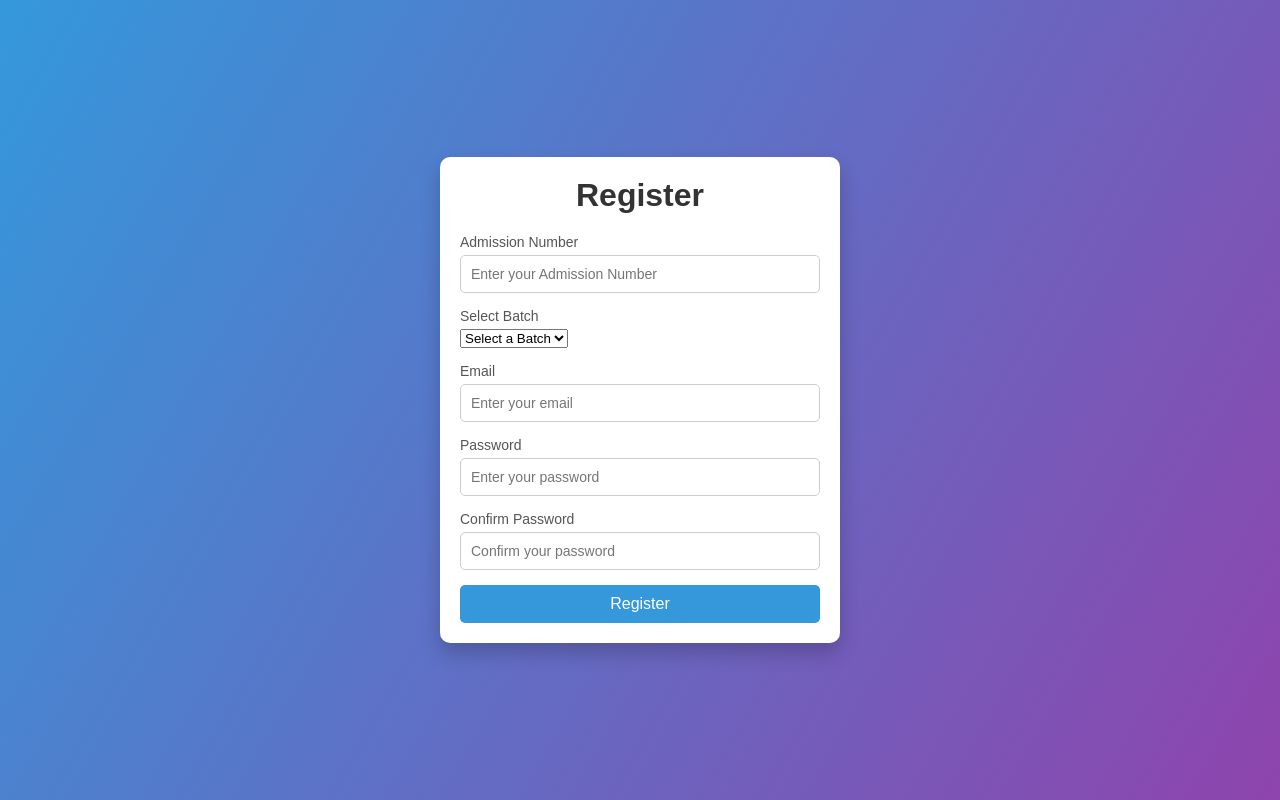
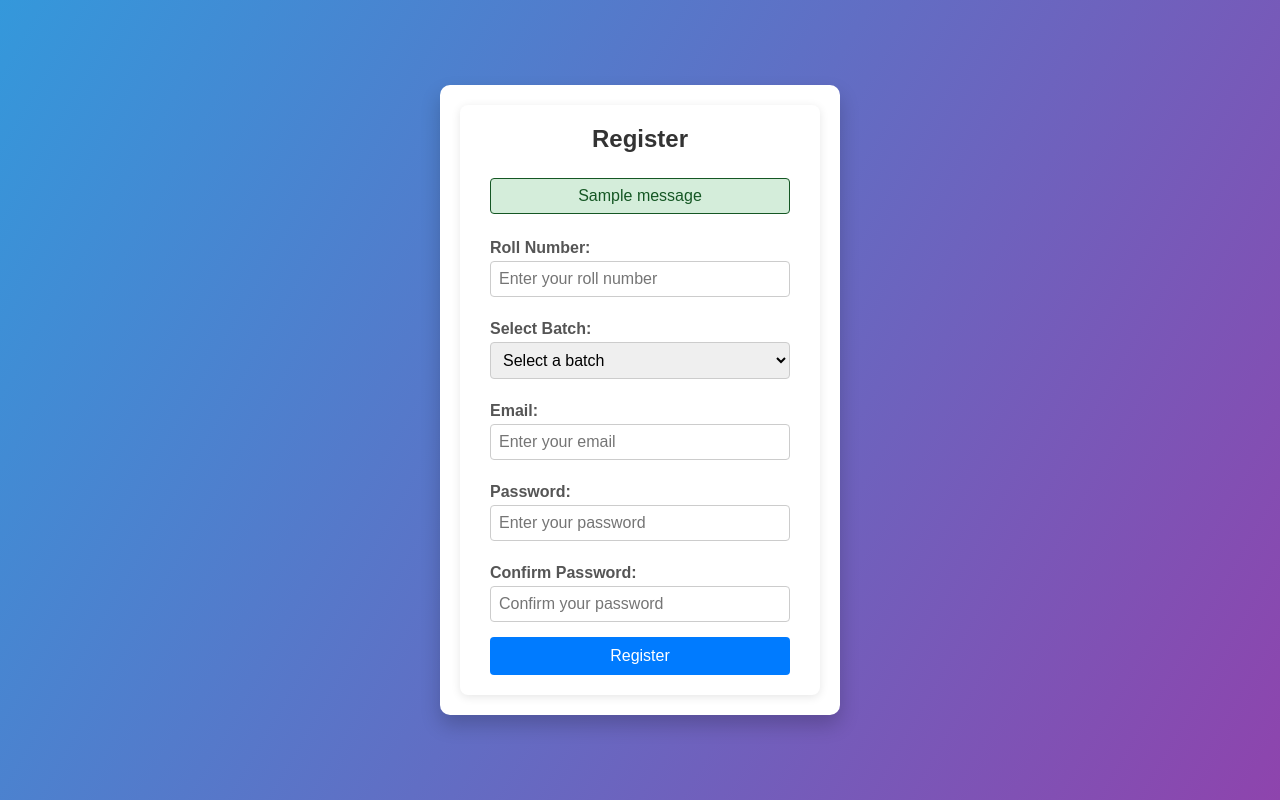
Before and after one commit to vishalvnair124/smartlab, a Flask app: page /register in a window 1280 px wide. Run offline with Flask 3, Linux system fonts and the light colour scheme; tables that the repository leaves empty hold one stand-in row (values such as "Sample post"); one stand-in notice (Sample message) is shown.

Commit message:
register completed

```diff
--- a/web/app.py
+++ b/web/app.py
@@ -53,15 +53,67 @@ def login():
 
 
 # register student
-@app.route('/register')
+@app.route('/register', methods=['GET', 'POST'])
 def register():
+    if request.method == 'POST':
+        # Collect form data
+        std_rollno = request.form.get('std_rollno', '').strip()
+        batch_id = request.form.get('bat_id', '').strip()
+        std_email = request.form.get('std_email', '').strip()
+        password = request.form.get('std_passwd', '').strip()
+        confirm_password = request.form.get('confirm-password', '').strip()
+
+        # Input validation
+        if not std_rollno or not batch_id or not std_email or not password or not confirm_password:
+            flash('All fields are required.', 'danger')
+            return redirect('/register')
+
+        if password != confirm_password:
+            flash('Passwords do not match.', 'danger')
+            return redirect('/register')
+
+        conn = get_db_connection()
+        cursor = conn.cursor(dictionary=True)
+
+        try:
+            # Check if email already exists in the database
+            cursor.execute("SELECT * FROM student_details WHERE std_email=%s", (std_email,))
+            if cursor.fetchone():
+                flash('Email is already registered. Please use another email.', 'danger')
+                return redirect('/register')
+
+            # Check if roll number already exists in the database
+            cursor.execute("SELECT * FROM student_details WHERE std_rollno=%s", (std_rollno,))
+            if cursor.fetchone():
+                flash('Roll number is already registered. Please use another roll number.', 'danger')
+                return redirect('/register')
+
+            # Insert new user into the database
+            cursor.execute("""
+                INSERT INTO student_details (std_rollno, bat_id, std_email, std_passwd)
+                VALUES (%s, %s, %s, %s)
+            """, (std_rollno, batch_id, std_email, password))
+            conn.commit()
+
+            flash('Registration successful. Please log in.', 'success')
+            return redirect('/')
+
+        except mysql.connector.Error as err:
+            flash(f'Error: {err}', 'danger')
+            return redirect('/register')
+
+        finally:
+            conn.close()
+
+    # GET request - render the registration page with batch details
     conn = get_db_connection()
     cursor = conn.cursor(dictionary=True)
     cursor.execute("SELECT * FROM batch_details")
-    batches  = cursor.fetchall()
+    batches = cursor.fetchall()
     conn.close()
 
-    return render_template('auth/register.html',batches= batches)
+    return render_template('auth/register.html', batches=batches)
+
 
 # # #! attendance
 # @app.route('/attendance')
@@ -81,29 +133,29 @@ def register():
 # }
 
 
-# @app.route('/student/attendance/<int:student_id>')
-# def attendance(a_id):
-#     conn = get_db_connection()
-#     cursor = conn.cursor(dictionary=True)
+@app.route('/student/attendance/<int:student_id>')
+def attendance(a_id):
+    conn = get_db_connection()
+    cursor = conn.cursor(dictionary=True)
 
-#      # Get session details along with course and batch details
-#     cursor.execute("""
-#         SELECT
-#             s.s_id,
-#             s.s_date,
-#             s.s_start_time,
-#             s.s_end_time,
-#             c.course_name,
-#             b.bat_name
-#         FROM session_details s
-#         JOIN course_details c ON s.course_id = c.course_id
-#         JOIN batch_details b ON c.bat_id = b.bat_id
-#         WHERE s.s_id = %s
-#     """, (s_id,))
-#     session_details = cursor.fetchone()
+     # Get session details along with course and batch details
+    cursor.execute("""
+        SELECT
+            s.s_id,
+            s.s_date,
+            s.s_start_time,
+            s.s_end_time,
+            c.course_name,
+            b.bat_name
+        FROM session_details s
+        JOIN course_details c ON s.course_id = c.course_id
+        JOIN batch_details b ON c.bat_id = b.bat_id
+        WHERE s.s_id = %s
+    """, (s_id,))
+    session_details = cursor.fetchone()
 
-#     # You can add logic here to fetch student-specific attendance details
-#     return render_template('student/attendance.html')
+    # You can add logic here to fetch student-specific attendance details
+    return render_template('student/attendance.html')
 # # student profile
 # # Mock student data
 # student_data = {
@@ -136,12 +188,12 @@ def register():
 #     return render_template("/student/profile_update.html", student=student_data)
 
 
-# # Student dashboard route
-# @app.route('/student/dashboard/<int:student_id>')
-# def student_dashboard(student_id):
-#     # Fetch student-specific data if required using the student_id
-#     # return render_template('stshboard.hudent/datml', student_id=student_id)
-#     return render_template('student/dashboard.html', student_id=student_id)
+# Student dashboard route
+@app.route('/student/dashboard/<int:student_id>')
+def student_dashboard(student_id):
+    # Fetch student-specific data if required using the student_id
+    # return render_template('stshboard.hudent/datml', student_id=student_id)
+    return render_template('student/dashboard.html', student_id=student_id)
 
 
 
--- a/web/static/css/style.css
+++ b/web/static/css/style.css
@@ -23,73 +23,95 @@ body {
   border-radius: 10px;
   box-shadow: 0 10px 20px rgba(0, 0, 0, 0.2);
 }
-
 /* Form Box */
 .form-box {
+  background: #fff;
+  padding: 20px 30px;
+  border-radius: 8px;
+  box-shadow: 0 2px 10px rgba(0, 0, 0, 0.1);
+  width: 100%;
+  max-width: 400px;
+}
+
+/* Form Heading */
+h1 {
+  text-align: center;
+  margin-bottom: 15px;
+  font-size: 24px;
+  color: #333;
+}
+
+/* Flash Message */
+.flashes {
+  list-style-type: none;
+  padding: 10px 0;
+  margin-bottom: 15px;
+}
+
+.flashes li.success {
+  color: #155724;
+  background-color: #d4edda;
+  padding: 8px;
+  border: 1px solid #155724;
+  border-radius: 4px;
   text-align: center;
 }
 
-.head {
-  font-size: 2em;
-  color: #333;
-  margin-bottom: 20px;
+.flashes li.danger {
+  color: #721c24;
+  background-color: #f8d7da;
+  padding: 8px;
+  border: 1px solid #721c24;
+  border-radius: 4px;
+  text-align: center;
 }
 
-/* Form Group */
-.form-group {
-  margin-bottom: 15px;
-  text-align: left;
+/* Form Styling */
+form label {
+  display: block;
+  margin: 8px 0 4px;
+  font-weight: bold;
+  color: #555;
 }
 
-label {
-  font-size: 14px;
-  color: #555;
-  margin-bottom: 5px;
-  display: block;
-}
-
-input {
+form input,
+form select {
   width: 100%;
-  padding: 10px;
-  font-size: 14px;
+  padding: 8px;
+  margin-bottom: 15px;
   border: 1px solid #ccc;
-  border-radius: 5px;
-  outline: none;
-  transition: 0.3s ease;
-}
-
-input:focus {
-  border-color: #3498db;
-  box-shadow: 0 0 5px rgba(52, 152, 219, 0.5);
+  border-radius: 4px;
+  font-size: 16px;
 }
 
 /* Button Styling */
 .btn {
   width: 100%;
-  padding: 10px;
+  padding: 10px 0;
+  background-color: #007bff;
+  color: #fff;
+  border: none;
+  border-radius: 4px;
   font-size: 16px;
-  background-color: #3498db;
-  color: white;
-  border: none;
-  border-radius: 5px;
   cursor: pointer;
-  transition: 0.3s ease;
+  transition: background-color 0.3s ease;
 }
 
 .btn:hover {
-  background-color: #2980b9;
-  box-shadow: 0 5px 10px rgba(41, 128, 185, 0.3);
+  background-color: #0056b3;
 }
 
-/* Extra Styling for Responsiveness */
-@media screen and (max-width: 480px) {
-  .container {
-      padding: 15px;
+/* Responsive Design */
+@media (max-width: 480px) {
+  .form-box {
+      width: 90%;
   }
-  .head {
-      font-size: 1.5em;
+
+  h1 {
+      font-size: 20px;
   }
-  input {
-      font-size: 12px;
+
+  .btn {
+      font-size: 14px;
   }
 }
--- a/web/templates/auth/register.html
+++ b/web/templates/auth/register.html
@@ -1,42 +1,47 @@
 <!DOCTYPE html>
 <html lang="en">
 <head>
-    <!-- css link -->
     <meta charset="UTF-8">
     <meta name="viewport" content="width=device-width, initial-scale=1.0">
-    <title>Register Page</title>
+    <title>Register</title>
     <link rel="stylesheet" href="{{ url_for('static', filename='css/style.css') }}">
 </head>
 <body>
     <div class="container">
         <div class="form-box">
-      <h1 class="head">Register</h1>
-      <form action="/register" method="post">
-        <div class="form-group">
-          <label for="adminssion_no">Admission Number</label>
-          <input type="text" id="username" name="admission_no" placeholder="Enter your Admission Number" required>
-        </div>
-        <div class="form-group">
-          <label for="bat_id" class="form-label">Select Batch</label>
-          <select class="form-control" id="bat_id" name="bat_id" required>
-            <option value="">Select a Batch</option>
+            <h1>Register</h1>
+            <!-- Display flashed messages -->
+            {% with messages = get_flashed_messages(with_categories=true) %}
+                {% if messages %}
+                    <ul class="flashes">
+                        {% for category, message in messages %}
+                            <li class="{{ category }}">{{ message }}</li>
+                        {% endfor %}
+                    </ul>
+                {% endif %}
+            {% endwith %}
+
+            <form action="/register" method="POST" autocomplete="off">
+                <label for="std_rollno">Roll Number:</label>
+                <input type="text" name="std_rollno" placeholder="Enter your roll number" required>
+
+                <label for="bat_id">Select Batch:</label>
+                <select name="bat_id" required>
+                    <option value="">Select a batch</option>
                     {% for batch in batches %}
-            <option value="{{ batch.bat_id }}">{{ batch.bat_name }}</option>
+                    <option value="{{ batch['bat_id'] }}">{{ batch['bat_name'] }}</option>
                     {% endfor %}
                 </select>
-        </div>
-        <div class="form-group">
-          <label for="email">Email</label>
-          <input type="email" id="email" name="email" placeholder="Enter your email" required>
-        </div>
-        <div class="form-group">
-          <label for="password">Password</label>
-          <input type="password" id="password" name="password" placeholder="Enter your password" required>
-        </div>
-        <div class="form-group">
-          <label for="confirm-password">Confirm Password</label>
-          <input type="password" id="confirm-password" name="confirm-password" placeholder="Confirm your password" required>
-        </div>
+
+                <label for="std_email">Email:</label>
+                <input type="email" name="std_email" placeholder="Enter your email" required >
+
+                <label for="std_passwd">Password:</label>
+                <input type="password" name="std_passwd" placeholder="Enter your password" required>
+
+                <label for="confirm-password">Confirm Password:</label>
+                <input type="password" name="confirm-password" placeholder="Confirm your password" required>
+
                 <button type="submit" class="btn">Register</button>
             </form>
         </div>
```
Also changed, not shown: web/templates/auth/login.html (+39 -0 lines), web/templates/student/dashboard.html (+14 -0 lines). Lines whose indentation alone changed are shown as unchanged.
